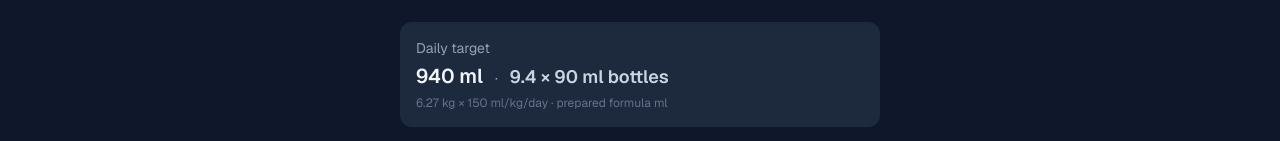
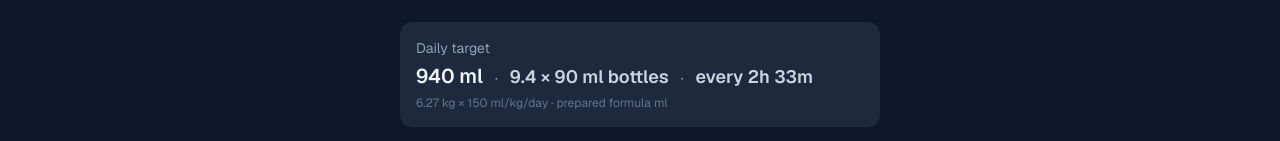
Before and after one commit to koenswings/app-milkwise, a Next.js app in the folder app/: page / in a window 1280 px wide. Shown: the part 154-295 px from the top of the page. Built offline with nearby package versions, Linux system fonts and the light colour scheme.

Commit message:
feat: ideal interval in target box; bump to 1.0.12

```diff
--- a/app/src/app/page.tsx
+++ b/app/src/app/page.tsx
@@ -129,10 +129,12 @@ export default function Dashboard() {
       {/* Daily target */}
       <div className="bg-slate-800 rounded-xl p-4 mb-4">
         <div className="text-sm text-slate-400 mb-1">Daily target</div>
-        <div className="flex items-baseline gap-3">
+        <div className="flex items-baseline gap-3 flex-wrap">
           <span className="text-xl font-semibold text-slate-100">{Math.round(derived.dailyTargetMl)} ml</span>
           <span className="text-slate-400 text-sm">&middot;</span>
           <span className="text-lg font-semibold text-slate-300">{(derived.dailyTargetMl / derived.milkPerBottle).toFixed(1)} &times; {settings.standardBottleVolume} ml bottles</span>
+          <span className="text-slate-400 text-sm">&middot;</span>
+          <span className="text-lg font-semibold text-slate-300">every {(() => { const h = Math.floor(derived.idealIntervalHours); const m = Math.round((derived.idealIntervalHours - h) * 60); return h > 0 ? `${h}h ${m}m` : `${m}m`; })()}</span>
         </div>
         <div className="text-xs text-slate-500 mt-1">
           {settings.weightKg} kg &times; {settings.mlPerKgPerDay} ml/kg/day &middot; prepared formula ml
```
Also changed, not shown: 1 other file (tests, documents, lock files or other folders).
